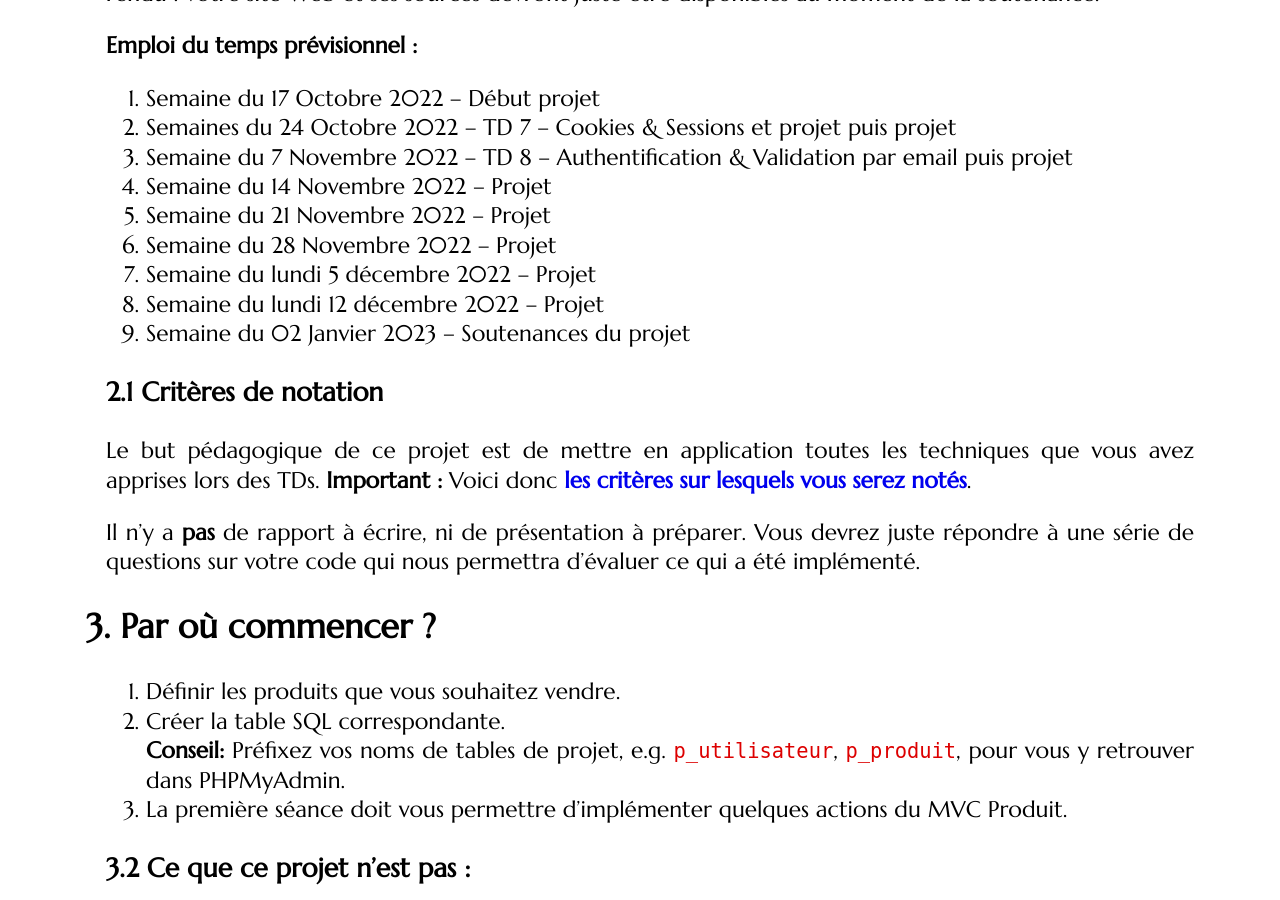
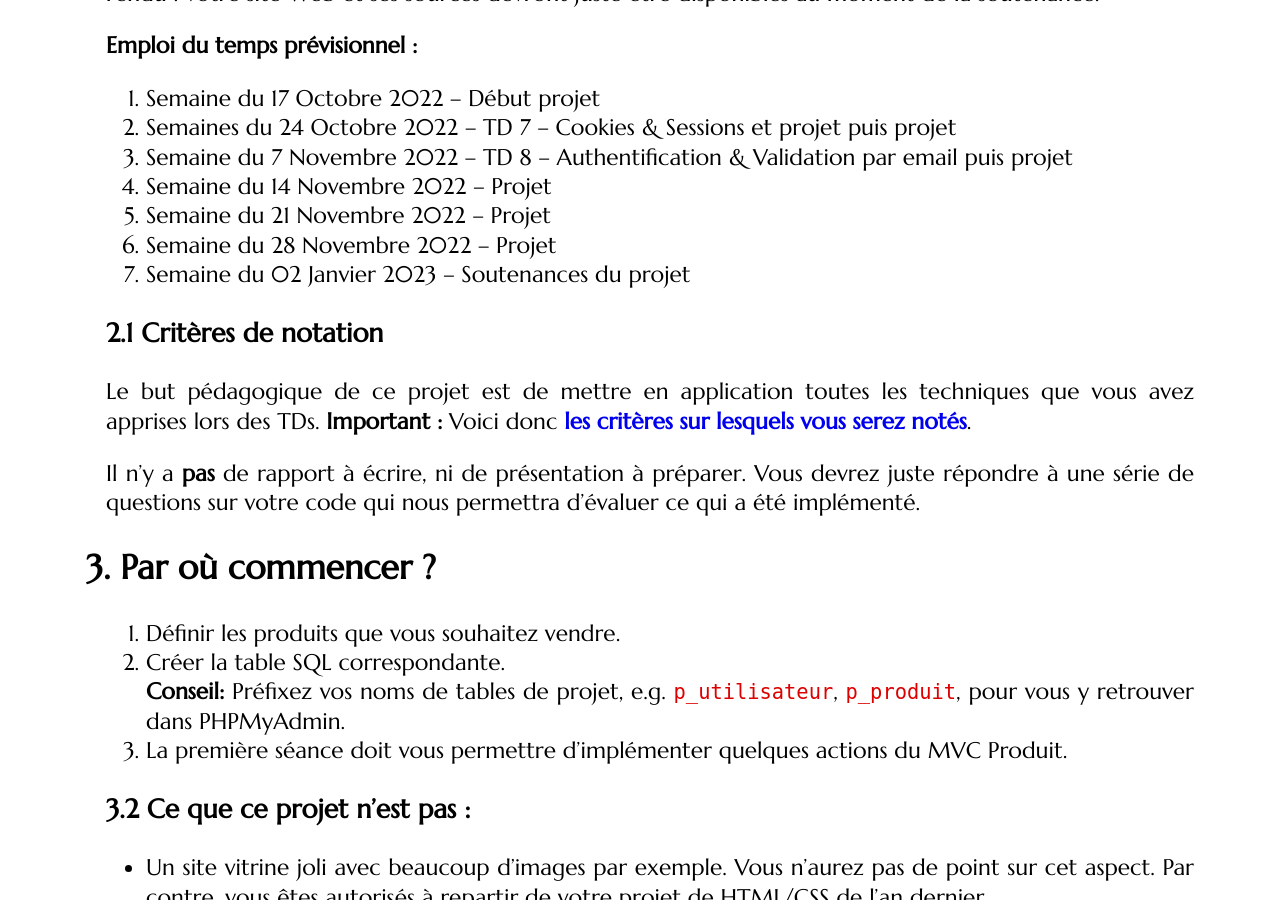
Before and after one commit to romainlebreton/R3.01-DeveloppementWeb, a Jekyll site: the page built from projet.md, in a window 1280 px wide and 900 px high, scrolled down 846 px. Built offline with Jekyll 4.4.1, drawn with Linux system fonts in a browser that asks for light colours; some web fonts are replaced.

Commit message:
mise à jour calendrier projet

```diff
--- a/projet.md
+++ b/projet.md
@@ -42,8 +42,6 @@ soutenance.
 1. Semaine du 14 Novembre 2022 -- Projet
 1. Semaine du 21 Novembre 2022 -- Projet
 1. Semaine du 28 Novembre 2022 -- Projet
-1. Semaine du lundi 5 décembre 2022 -- Projet
-1. Semaine du lundi 12 décembre 2022 -- Projet
 1. Semaine du 02 Janvier 2023 -- Soutenances du projet
 
 
```
